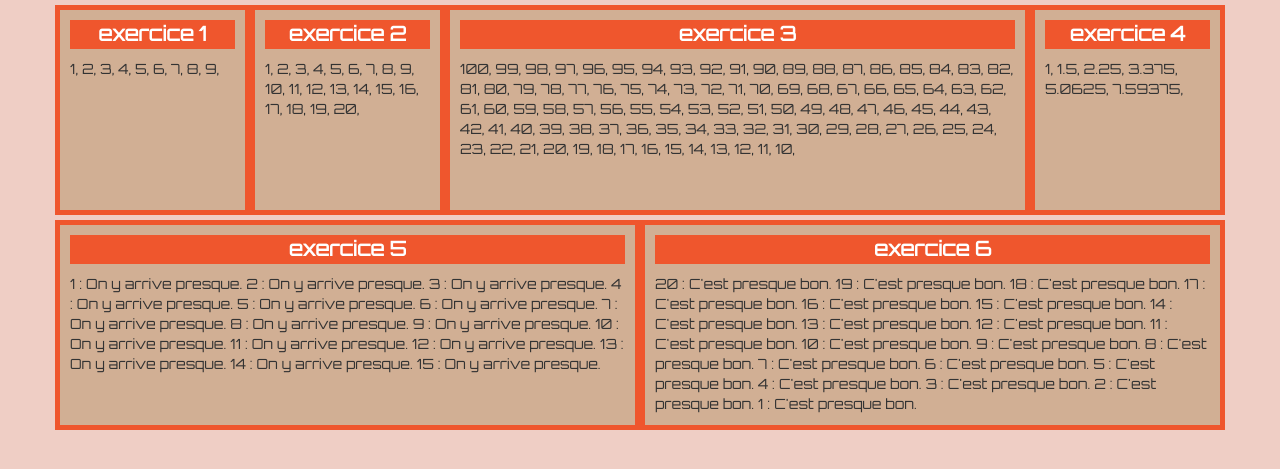
After one commit to Seizuko/startingPHP, a PHP site: page /boucle.php in a window 1280 px wide. The commit adds this page. Shown: the top 469 px of the page. Run offline with PHP 8.4, Linux system fonts and the light colour scheme.

Commit message:
Add files via upload

```diff
--- /dev/null
+++ b/boucle.php
@@ -0,0 +1,100 @@
+<!DOCTYPE html>
+<html>
+<head>
+	<title>Exo php</title>
+	<meta name="viewport" content="width=device-width, initial-scale=1.0">
+		<!-- Latest compiled and minified CSS -->
+	<link rel="stylesheet" href="https://maxcdn.bootstrapcdn.com/bootstrap/3.3.7/css/bootstrap.min.css" integrity="sha384-BVYiiSIFeK1dGmJRAkycuHAHRg32OmUcww7on3RYdg4Va+PmSTsz/K68vbdEjh4u" crossorigin="anonymous">
+
+	<!-- Optional theme -->
+	<link rel="stylesheet" href="https://maxcdn.bootstrapcdn.com/bootstrap/3.3.7/css/bootstrap-theme.min.css" integrity="sha384-rHyoN1iRsVXV4nD0JutlnGaslCJuC7uwjduW9SVrLvRYooPp2bWYgmgJQIXwl/Sp" crossorigin="anonymous">
+
+	<!-- Latest compiled and minified JavaScript -->
+	<script src="https://maxcdn.bootstrapcdn.com/bootstrap/3.3.7/js/bootstrap.min.js" integrity="sha384-Tc5IQib027qvyjSMfHjOMaLkfuWVxZxUPnCJA7l2mCWNIpG9mGCD8wGNIcPD7Txa" crossorigin="anonymous"></script>
+		<link rel="stylesheet" type="text/css" href="css/style.css">
+	<link href="https://fonts.googleapis.com/css?family=Orbitron" rel="stylesheet">
+</head>
+<body>
+
+<div class="container">
+	<div class="row">
+		<div class="col-xs-12 col-sm-6 col-md-2 col-lg-2" id="border">
+			<p>exercice 1</p>
+			<?php
+
+				$chiffre = 0;
+					while ($chiffre < 9) {
+					 	$chiffre = $chiffre + 1;
+						echo $chiffre.', ';
+						}
+			?>
+		</div>
+		<div class="col-xs-12 col-sm-6 col-md-2 col-lg-2" id="border">
+			<p>exercice 2</p>
+			<?php
+				$chiffre = 0;
+				$nombre = 1;
+
+					while ($chiffre < 20) {
+					 	$chiffre = $chiffre + 1;
+						echo $chiffre*$nombre.', ';
+						}
+			?>
+		</div>
+		<div class="col-xs-12 col-sm-6 col-md-6 col-lg-6" id="border">
+			<p>exercice 3</p>
+			<?php
+				$chiffre = 100;
+				$nombre = 1;
+					while ($chiffre >= 10) {
+						echo $chiffre*$nombre.', ';
+						$chiffre = $chiffre - 1;
+						}
+
+			?>
+		</div>
+		<div class="col-xs-12 col-sm-6 col-md-2 col-lg-2" id="border">
+			<p>exercice 4</p>
+			<?php
+
+				$initiale = 1;
+					while ($initiale < 10) {
+						echo $initiale.', ';
+						$initiale=$initiale+($initiale/2);
+					}
+
+
+			?>
+		</div>
+
+		<div class="col-xs-12 col-sm-6 col-md-6 col-lg-6" id="border">
+				<p>exercice 5</p>
+				<?php
+
+					$initiale = 1;
+						while ($initiale <= 15) {
+							echo $initiale.' : On y arrive presque. ';
+							$initiale=$initiale+1;
+						}
+
+
+				?>
+		</div>
+		<div class="col-xs-12 col-sm-6 col-md-6 col-lg-6" id="border">
+				<p>exercice 6</p>
+				<?php
+
+					$initiale = 20;
+						while ($initiale > 0) {
+							echo $initiale.' : C\'est presque bon. ';
+							$initiale=$initiale-1;
+
+						}
+				?>
+		</div>
+
+	</div>
+</div>
+
+</body>
+</html>
--- a/condition.php
+++ b/condition.php
@@ -2,6 +2,7 @@
 <html>
 <head>
 	<title>Exo php</title>
+	<meta name="viewport" content="width=device-width, initial-scale=1.0">
 		<!-- Latest compiled and minified CSS -->
 	<link rel="stylesheet" href="https://maxcdn.bootstrapcdn.com/bootstrap/3.3.7/css/bootstrap.min.css" integrity="sha384-BVYiiSIFeK1dGmJRAkycuHAHRg32OmUcww7on3RYdg4Va+PmSTsz/K68vbdEjh4u" crossorigin="anonymous">
 
--- a/css/style.css
+++ b/css/style.css
@@ -1,26 +1,36 @@
 p {
-  color: red;
+  color: white;
   font-weight: bold;
-  text-decoration: underline;
   text-align: center;
-  font-size: 20px; }
+  font-size: 20px;
+  background-color: #ef562d;
+  width: 100%;
+  font-weight: bold; }
 
 #border {
-  background-color: lightgrey;
-  height: 180px;
-  box-shadow: 0px 5px 5px red;
-  border: 5px solid white;
+  background-color: #d1af94;
+  height: 210px;
+  border: 5px solid #ef562d;
   padding: 10px;
-  border-radius: 25px;
   font-family: orbitron;
   margin-top: 5px; }
 
 #border:hover {
   transition-duration: .5s;
-  border: 10px solid red;
-  border-radius: 50px;
-  background-color: black;
-  color: white; }
+  border: 10px solid #d1af94;
+  background-color: #ef562d; }
+
+#border:hover p {
+  background-color: #d1af94; }
 
 body {
-  background-color: darkgrey; }
+  background-color: #efcec5; }
+
+a {
+  position: relative;
+  background-color: darkorange;
+  padding: 10px 10px 10px 10px; }
+
+@media screen and (max-width: 768px) {
+  #border {
+    height: 280px; } }
--- a/sass/style.scss
+++ b/sass/style.scss
@@ -1,4 +1,10 @@
-p{color:red; font-weight: bold;text-decoration: underline; text-align: center;font-size: 20px;}
-#border{background-color: lightgrey; height: 180px;box-shadow: 0px 5px 5px red; border:5px solid white; padding: 10px;border-radius:25px;font-family: orbitron;margin-top:5px;}
-#border:hover{transition-duration:.5s;border:10px solid red;border-radius: 50px;background-color: black; color: white;}
-body{background-color: darkgrey;}
+p{color:white; font-weight: bold; text-align: center;font-size: 20px; background-color: #ef562d; width: 100%; font-weight: bold;}
+#border{background-color: #d1af94; height: 210px; border:5px solid #ef562d; padding: 10px;font-family: orbitron;margin-top:5px;}
+#border:hover{transition-duration:.5s;border:10px solid #d1af94; background-color: #ef562d;}
+#border:hover p {background-color:#d1af94; }
+body{background-color: #efcec5;}
+a{position: relative; background-color: darkorange; padding: 10px 10px 10px 10px;}
+
+@media screen and (max-width: 768px){
+	#border{height: 280px;}
+}
--- a/variable.php
+++ b/variable.php
@@ -2,6 +2,7 @@
 <html>
 <head>
 	<title>Exo php</title>
+	<meta name="viewport" content="width=device-width, initial-scale=1.0">
 		<!-- Latest compiled and minified CSS -->
 	<link rel="stylesheet" href="https://maxcdn.bootstrapcdn.com/bootstrap/3.3.7/css/bootstrap.min.css" integrity="sha384-BVYiiSIFeK1dGmJRAkycuHAHRg32OmUcww7on3RYdg4Va+PmSTsz/K68vbdEjh4u" crossorigin="anonymous">
 
@@ -101,5 +102,8 @@
 				echo '3 + 4 = '.$calcul.'<br> 5 x 20 = '.$calcul2.'<br> 45 / 5 = '.$calcul3;
 			?>
 		</div>
+	</div>
+</div>
+
 </body>
 </html>
```
Also changed, not shown: index.php (+12 -0 lines). Lines whose indentation alone changed are shown as unchanged.
